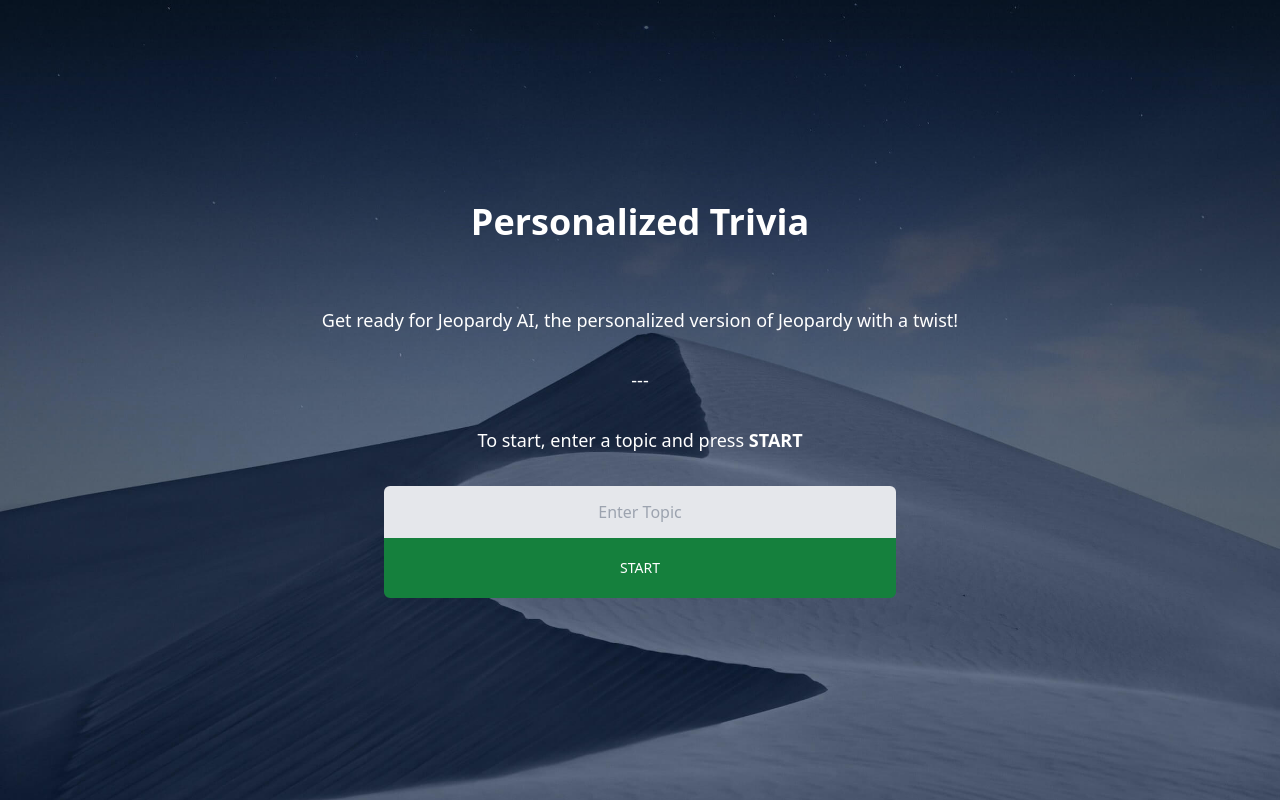
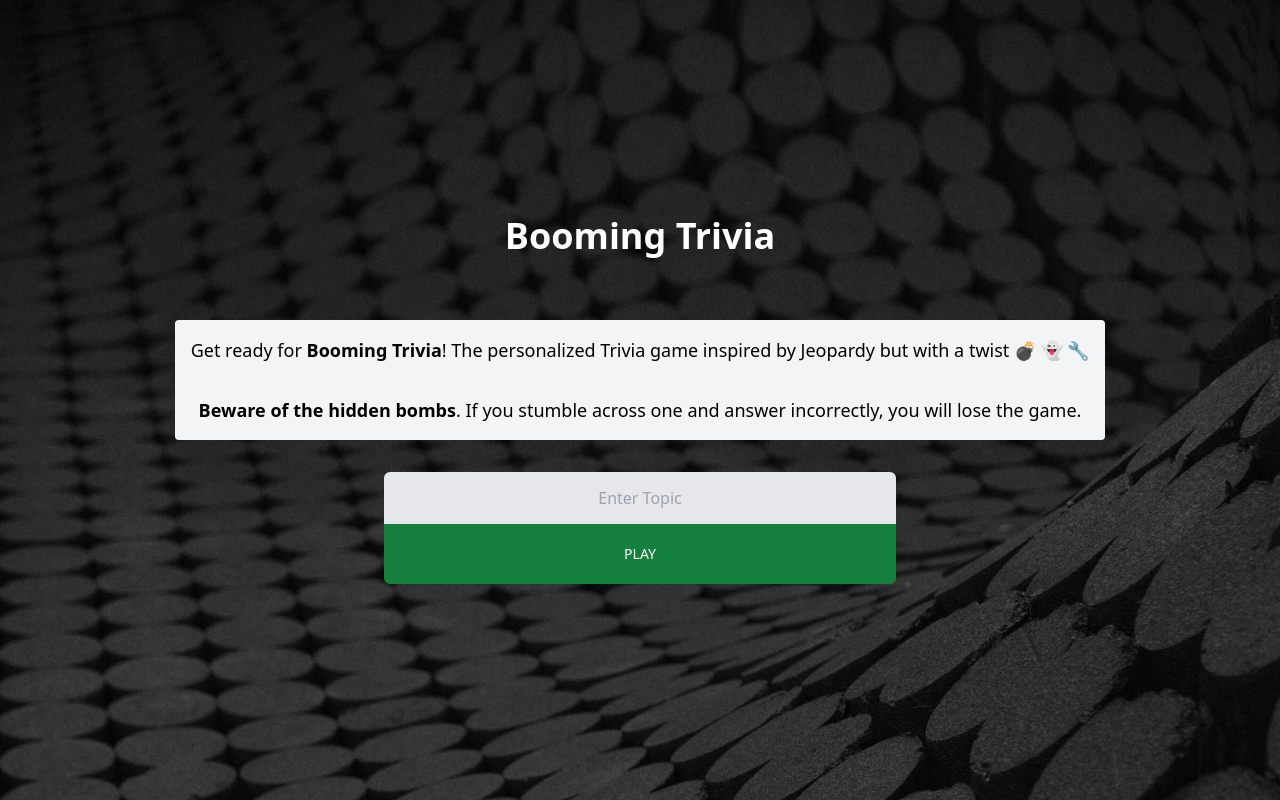
Before and after one commit to iHaroon29/Bomber-Trivia, a React (Vite) app: page / in a window 1280 px wide. Built offline with nearby package versions, Linux system fonts and the light colour scheme; no server answers.

Commit message:
Updated background image and start page copy

```diff
--- a/src/components/StartPage/StartPage.jsx
+++ b/src/components/StartPage/StartPage.jsx
@@ -47,15 +47,25 @@
 
   return (
     <div className='flex flex-col h-screen justify-center items-center p-8'>
-      <h1 className='text-4xl font-bold text-center mb-16 text-white'>Personalized Trivia</h1>
-      <h2 className='text-lg text-center mb-8 text-white'>
-        Get ready for Jeopardy AI, the personalized version of Jeopardy with a
-        twist!
+      <h1 className='text-4xl font-bold text-center mb-16 text-white'>Booming Trivia</h1>
+      <div className='bg-gray-100 rounded mb-8 p-4'>
+        <h2 className='text-lg text-center'>
+          Get ready for <strong>Booming Trivia</strong>! The personalized Trivia game inspired by Jeopardy but with a
+          twist 💣 👻 🔧
+        </h2>
+      {/* </div> */}
+      {/* <div className='bg-gray-100 rounded mb-8 p-2'> */}
+      <h2 className='text-lg text-center pt-8'>
+        <strong>Beware of the hidden bombs</strong>. If you stumble across one and answer incorrectly, you will lose the game.
       </h2>
-      <h2 className='text-lg text-center mb-8 text-white'>---</h2>
-      <h2 className='text-lg text-center mb-8 text-white'>
+      {/* <h2 className='text-lg text-center pt-8'>
+        To play, enter a topic and press <strong>PLAY</strong>
+      </h2> */}
+      </div>
+      {/* <h2 className='text-lg text-center mb-8 text-white'>---</h2> */}
+      {/* <h2 className='text-lg text-center mb-8 text-white'>
         To start, enter a topic and press <strong>START</strong>
-      </h2>
+      </h2> */}
       <div className='w-full max-w-lg'>
         <div className='flex flex-col'>
           <input
@@ -75,7 +85,7 @@
             disabled={isLoading}
           >
             <div className='flex justify-center'>
-              {isLoading ? <div className='spinner'></div> : 'START'}
+              {isLoading ? <div className='spinner'></div> : 'PLAY'}
             </div>
           </button>
         </div>
--- a/src/index.css
+++ b/src/index.css
@@ -4,7 +4,7 @@
 
 body {
   /* https://unsplash.com/photos/desert-at-night-a2kD4b0KK4s */
-  background-image: url('./assets/bg-mountains8-compressed.jpeg');
+  background-image: url('./assets/bg-black-compressed.jpeg');
   background-repeat: no-repeat;
   background-size: cover;
   height: 100vh;
```
Also changed, not shown: src/assets/bg-black-compressed.jpeg (added).
